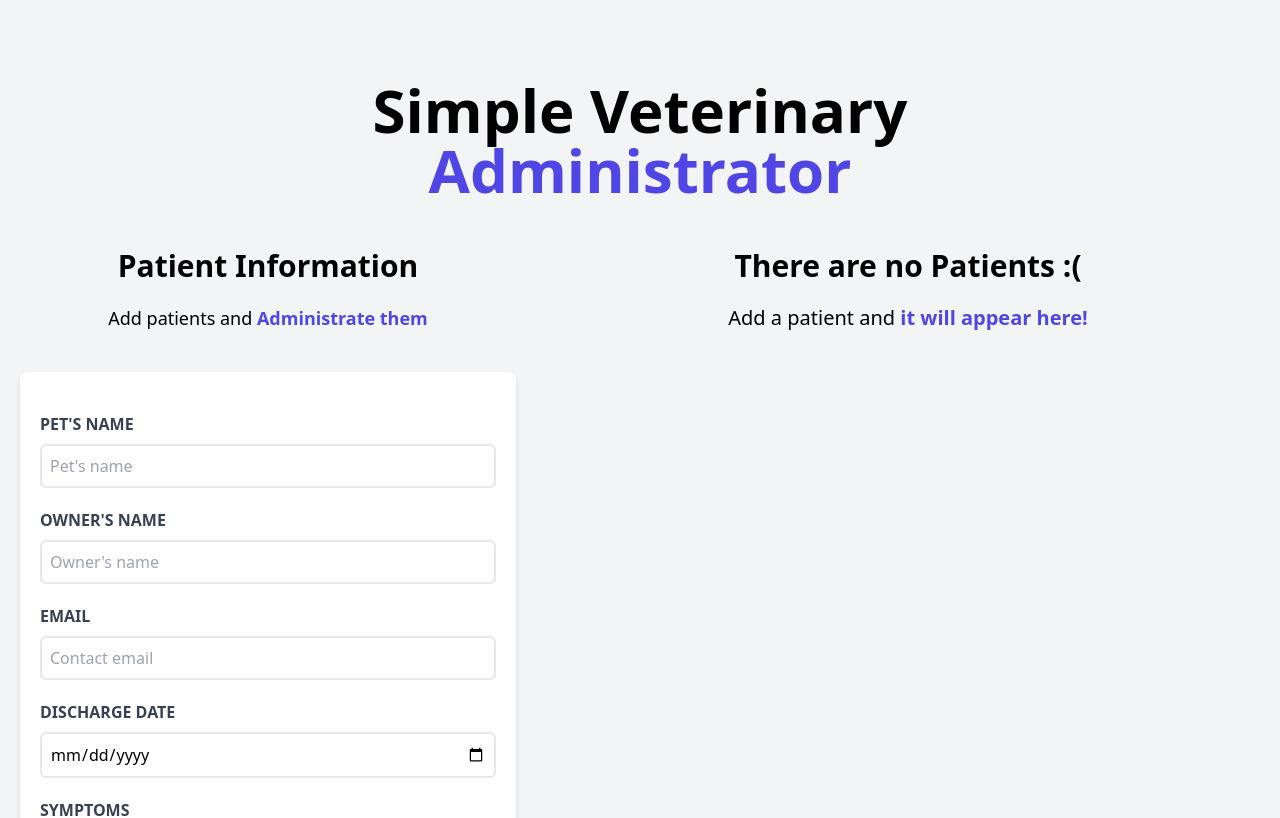
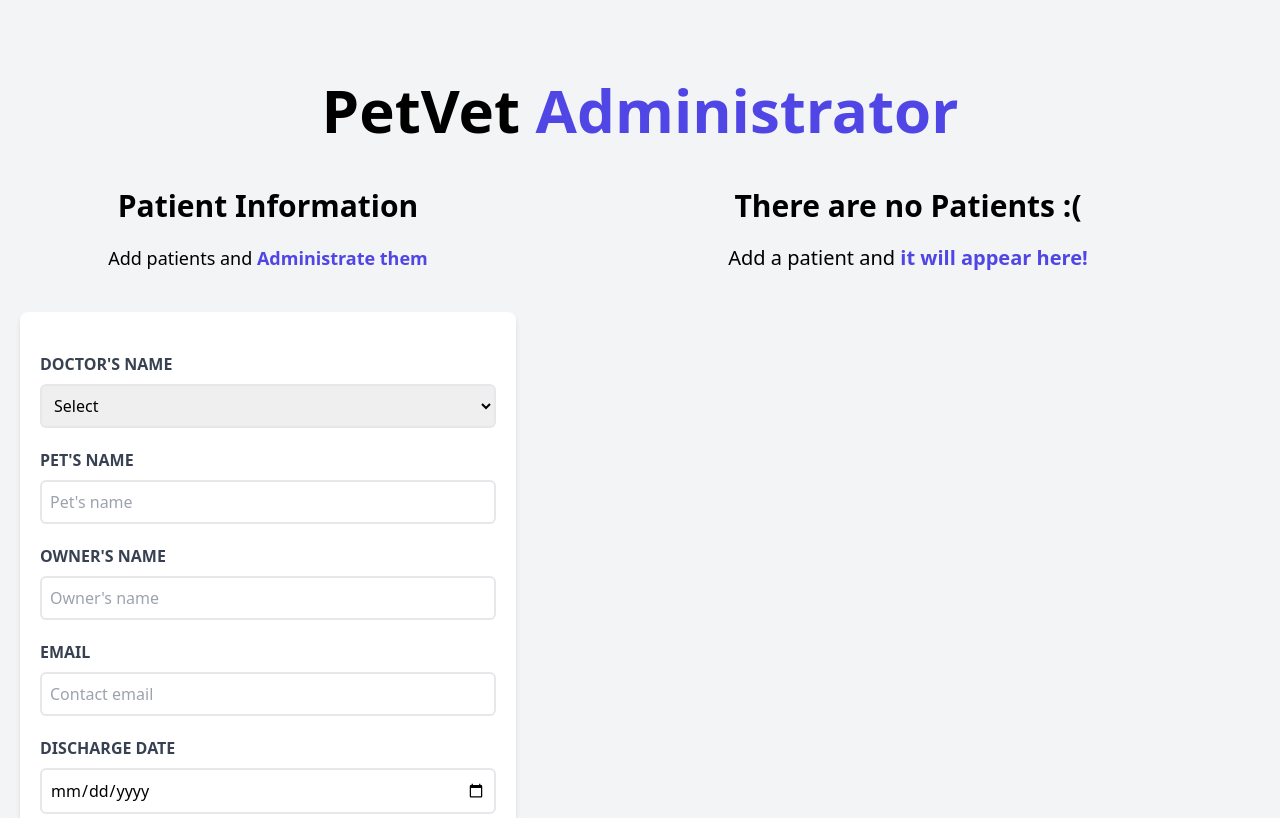
Before and after one commit to listerineh/veterinary-administrator, a React (Vite) app: page / in a window 1280 px wide. Shown: the top 818 px of the page. Built offline with nearby package versions, Linux system fonts and the light colour scheme.

Commit message:
Add: doctors name in form and listing

```diff
--- a/src/components/Form.jsx
+++ b/src/components/Form.jsx
@@ -1,100 +1,129 @@
-import { useState, useEffect } from "react"
+import { useState, useEffect } from "react";
 
-import Error from "./Error"
-
+import Error from "./Error";
+import doctors_database from "../data/doctors";
 
 function Form({ patient, patients, setPatient, setPatients }) {
+  const [doctors, setDoctors] = useState([]);
+  const [selectedDoctor, setSelectedDoctor] = useState("");
+  const [petsName, setPetsName] = useState("");
+  const [ownersName, setOwnersName] = useState("");
+  const [email, setEmail] = useState("");
+  const [dischargeDate, setDischargeDate] = useState("");
+  const [symptoms, setSymptoms] = useState("");
 
-  const [petsName, setPetsName] = useState('')
-  const [ownersName, setOwnersName] = useState('')
-  const [email, setEmail] = useState('')
-  const [dischargeDate, setDischargeDate] = useState('')
-  const [symptoms, setSymptoms] = useState('')
+  const [error, setError] = useState(false);
 
-  const [error, setError] = useState(false)
+  useEffect(() => {
+    setDoctors(doctors_database);
+  }, []);
 
-  useEffect( () => {
-    if(Object.keys(patient).length > 0) {
-      setPetsName(patient.petsName)
-      setOwnersName(patient.ownersName)
-      setEmail(patient.email)
-      setDischargeDate(patient.dischargeDate)
-      setSymptoms(patient.symptoms)
+  useEffect(() => {
+    if (Object.keys(patient).length > 0) {
+      setPetsName(patient.petsName);
+      setOwnersName(patient.ownersName);
+      setEmail(patient.email);
+      setDischargeDate(patient.dischargeDate);
+      setSymptoms(patient.symptoms);
     }
-  }, [patient])
+  }, [patient]);
 
   const generateId = () => {
-    const random = Math.random().toString(36).substring(2)
-    const date = Date.now().toString(36)
+    const random = Math.random().toString(36).substring(2);
+    const date = Date.now().toString(36);
 
-    return random + date
-  }
+    return random + date;
+  };
 
   const handleSubmit = (e) => {
-    e.preventDefault()
+    e.preventDefault();
 
-    if ( [petsName, ownersName, email, dischargeDate, symptoms].includes('') ) {
-      setError(true)
-      return
+    if (
+      [
+        selectedDoctor,
+        petsName,
+        ownersName,
+        email,
+        dischargeDate,
+        symptoms,
+      ].includes("")
+    ) {
+      setError(true);
+      return;
     }
 
-    setError(false)
+    setError(false);
 
     const newPatient = {
+      selectedDoctor,
       petsName,
       ownersName,
       email,
       dischargeDate,
-      symptoms
+      symptoms,
+    };
+
+    if (patient.id) {
+      newPatient.id = patient.id;
+
+      const updatedPatients = patients.map((statePatient) =>
+        statePatient.id === patient.id ? newPatient : statePatient
+      );
+
+      setPatients(updatedPatients);
+      setPatient({});
+    } else {
+      newPatient.id = generateId();
+      setPatients([...patients, newPatient]);
     }
 
-    if(patient.id) {
-      newPatient.id = patient.id
-
-      const updatedPatients = patients.map( statePatient =>
-          statePatient.id === patient.id ? newPatient : statePatient
-      )
-
-      setPatients(updatedPatients)
-      setPatient({})
-
-    } else {
-      newPatient.id = generateId()
-      setPatients([...patients, newPatient])
-    }
-
-    setPetsName('')
-    setOwnersName('')
-    setEmail('')
-    setDischargeDate('')
-    setSymptoms('')
-  }
+    setSelectedDoctor("");
+    setPetsName("");
+    setOwnersName("");
+    setEmail("");
+    setDischargeDate("");
+    setSymptoms("");
+  };
 
   return (
     <div className="md:w-1/2 lg:w-2/5 mx-5">
-      <h2 className="font-black text-3xl text-center">
-        Patient Information
-      </h2>
+      <h2 className="font-black text-3xl text-center">Patient Information</h2>
 
       <p className="text-lg mt-5 text-center mb-10">
-        Add patients and {''}
-        <span className="text-indigo-600 font-bold">
-          Administrate them
-        </span>
+        Add patients and {""}
+        <span className="text-indigo-600 font-bold">Administrate them</span>
       </p>
 
       <form
         className="bg-white shadow-md rounded-lg py-10 px-5 mb-10"
-        onSubmit={ handleSubmit }
+        onSubmit={handleSubmit}
       >
-        {
-          error &&
-          <Error
-            msg='Please fill all the fields!'
-          />
-        }
+        {error && <Error msg="Please fill all the fields!" />}
         <div className="mb-5">
-          <label htmlFor="pets-name" className="block text-gray-700 uppercase font-bold">
+          <label
+            htmlFor="doctors-name"
+            className="block text-gray-700 uppercase font-bold"
+          >
+            Doctor's Name
+          </label>
+          <select
+            id="doctors-name"
+            className="border-2 w-full p-2 mt-2 placeholder-gray-400 rounded-md"
+            onChange={(e) => setSelectedDoctor(e.target.value)}
+          >
+            <option value="">Select</option>
+            {doctors.map((doctor, index) => (
+              <option key={index} value={doctor}>
+                {doctor}
+              </option>
+            ))}
+          </select>
+        </div>
+        <div className="mb-5">
+          <label
+            htmlFor="pets-name"
+            className="block text-gray-700 uppercase font-bold"
+          >
             Pet's Name
           </label>
           <input
@@ -102,13 +131,16 @@ function Form({ patient, patients, setPatient, setPatients }) {
             type="text"
             placeholder="Pet's name"
             className="border-2 w-full p-2 mt-2 placeholder-gray-400 rounded-md"
-            value={ petsName }
-            onChange={ (e) => setPetsName(e.target.value) }
+            value={petsName}
+            onChange={(e) => setPetsName(e.target.value)}
           />
         </div>
 
         <div className="mb-5">
-          <label htmlFor="owners-name" className="block text-gray-700 uppercase font-bold">
+          <label
+            htmlFor="owners-name"
+            className="block text-gray-700 uppercase font-bold"
+          >
             Owner's Name
           </label>
           <input
@@ -116,13 +148,16 @@ function Form({ patient, patients, setPatient, setPatients }) {
             type="text"
             placeholder="Owner's name"
             className="border-2 w-full p-2 mt-2 placeholder-gray-400 rounded-md"
-            value={ ownersName }
-            onChange={ (e) => setOwnersName(e.target.value) }
+            value={ownersName}
+            onChange={(e) => setOwnersName(e.target.value)}
           />
         </div>
 
         <div className="mb-5">
-          <label htmlFor="email" className="block text-gray-700 uppercase font-bold">
+          <label
+            htmlFor="email"
+            className="block text-gray-700 uppercase font-bold"
+          >
             Email
           </label>
           <input
@@ -130,45 +165,49 @@ function Form({ patient, patients, setPatient, setPatients }) {
             type="email"
             placeholder="Contact email"
             className="border-2 w-full p-2 mt-2 placeholder-gray-400 rounded-md"
-            value={ email }
-            onChange={ (e) => setEmail(e.target.value) }
+            value={email}
+            onChange={(e) => setEmail(e.target.value)}
           />
         </div>
 
         <div className="mb-5">
-          <label htmlFor="discharge-date" className="block text-gray-700 uppercase font-bold">
+          <label
+            htmlFor="discharge-date"
+            className="block text-gray-700 uppercase font-bold"
+          >
             Discharge date
           </label>
           <input
             id="discharge-date"
             type="date"
             className="border-2 w-full p-2 mt-2 placeholder-gray-400 rounded-md"
-            value={ dischargeDate }
-            onChange={ (e) => setDischargeDate(e.target.value) }
+            value={dischargeDate}
+            onChange={(e) => setDischargeDate(e.target.value)}
           />
         </div>
 
         <div className="mb-5">
-          <label htmlFor="symptoms" className="block text-gray-700 uppercase font-bold">
+          <label
+            htmlFor="symptoms"
+            className="block text-gray-700 uppercase font-bold"
+          >
             Symptoms
           </label>
           <textarea
             id="symptoms"
             className="border-2 w-full p-2 mt-2 placeholder-gray-400 rounded-md"
             placeholder="Describe the symptoms"
-            value={ symptoms }
-            onChange={ (e) => setSymptoms(e.target.value) }
+            value={symptoms}
+            onChange={(e) => setSymptoms(e.target.value)}
           />
         </div>
 
         <input
           type="submit"
           className="bg-indigo-600 w-full p-3 text-white uppercase font-bold hover:bg-indigo-700 cursor-pointer transition-all rounded-lg"
-          value={ patient.id ? 'Edit Patient' : 'Add Patient' }
+          value={patient.id ? "Edit Patient" : "Add Patient"}
         />
-
       </form>
-
     </div>
   );
 }
--- a/src/components/Header.jsx
+++ b/src/components/Header.jsx
@@ -1,8 +1,7 @@
 function Header() {
-
   return (
     <h1 className="font-black text-6xl text-center md:w-2/3 mx-auto">
-      Simple Veterinary {""}
+      PetVet {""}
       <span className="text-indigo-600">Administrator</span>
     </h1>
   );
--- a/src/components/Listing.jsx
+++ b/src/components/Listing.jsx
@@ -1,36 +1,26 @@
 import Patient from "./Patient";
 
 function Listing({ patients, setPatient, deletePatient }) {
-
   return (
     <div className="md:w-1/2 lg:w-3/5">
-
-      {
-        patients && patients.length ? (
+      {patients && patients.length ? (
         <>
-            <h2 className="font-black text-3xl text-center">
-              Patient Listing
-            </h2>
+          <h2 className="font-black text-3xl text-center">Patient Listing</h2>
 
           <p className="text-xl mt-5 mb-7 text-center">
-              Manage your {''}
-              <span className="text-indigo-600 font-bold">
-                Patients and Appointments
-              </span>
+            Manage your {""}
+            <span className="text-indigo-600 font-bold">Patients</span>
           </p>
 
           <div className="md:h-screen md:overflow-y-scroll">
-              {
-                patients.map(patient => (
+            {patients.map((patient) => (
               <Patient
-                      key={ patient.id }
-                      patient={ patient }
-                      setPatient={ setPatient }
-                      deletePatient={ deletePatient }
+                key={patient.id}
+                patient={patient}
+                setPatient={setPatient}
+                deletePatient={deletePatient}
               />
-                  )
-                )
-              }
+            ))}
           </div>
         </>
       ) : (
@@ -40,15 +30,13 @@ function Listing({ patients, setPatient, deletePatient }) {
           </h2>
 
           <p className="text-xl mt-5 mb-7 text-center">
-              Add a patient and {''}
+            Add a patient and {""}
             <span className="text-indigo-600 font-bold">
               it will appear here!
             </span>
           </p>
         </>
-        )
-      }
-
+      )}
     </div>
   );
 }
--- /dev/null
+++ b/src/data/doctors.js
@@ -0,0 +1,8 @@
+const doctors_database = [
+  "Elian Llorente",
+  "Carlos Puco",
+  "Nayeli Arellano",
+  "Bryan Jimenez",
+];
+
+export default doctors_database;
```
Also changed, not shown: src/App.jsx (+21 -21 lines), src/components/Patient.jsx (+26 -27 lines). Lines whose indentation alone changed are shown as unchanged.
